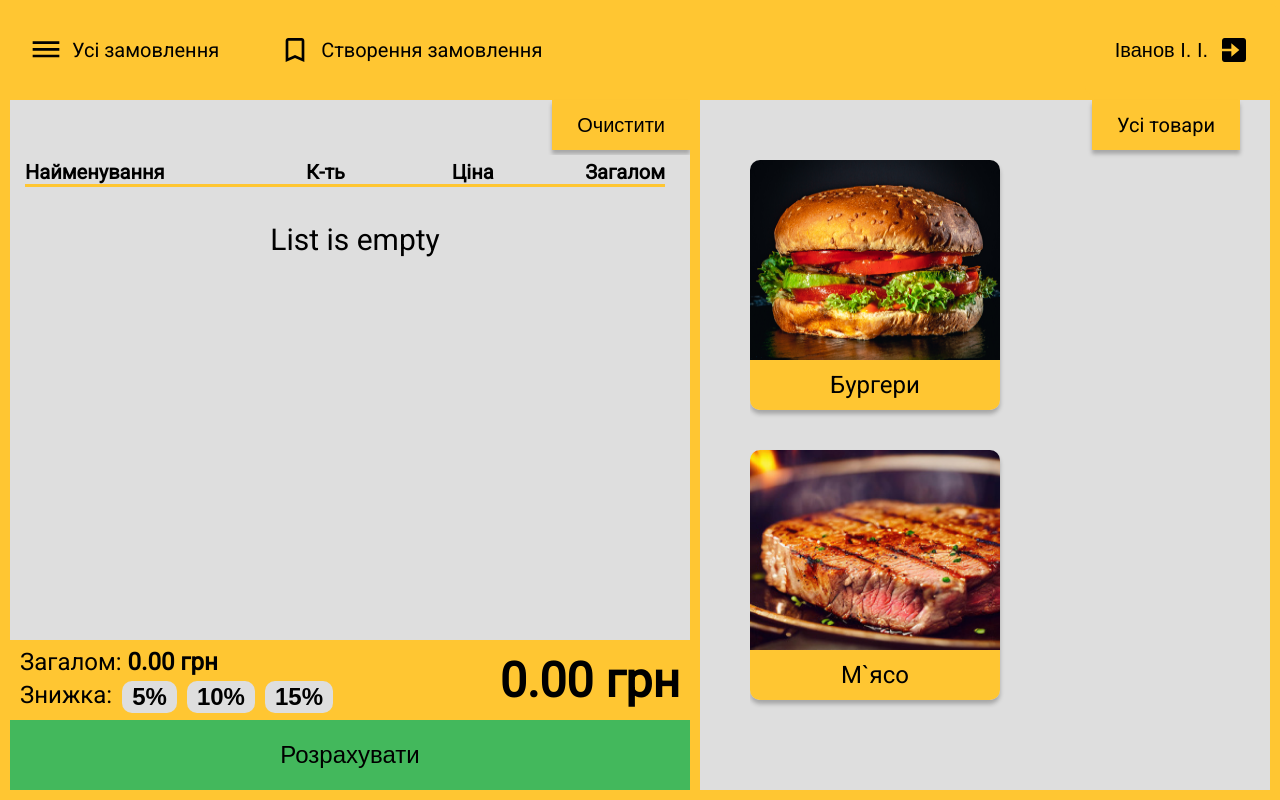
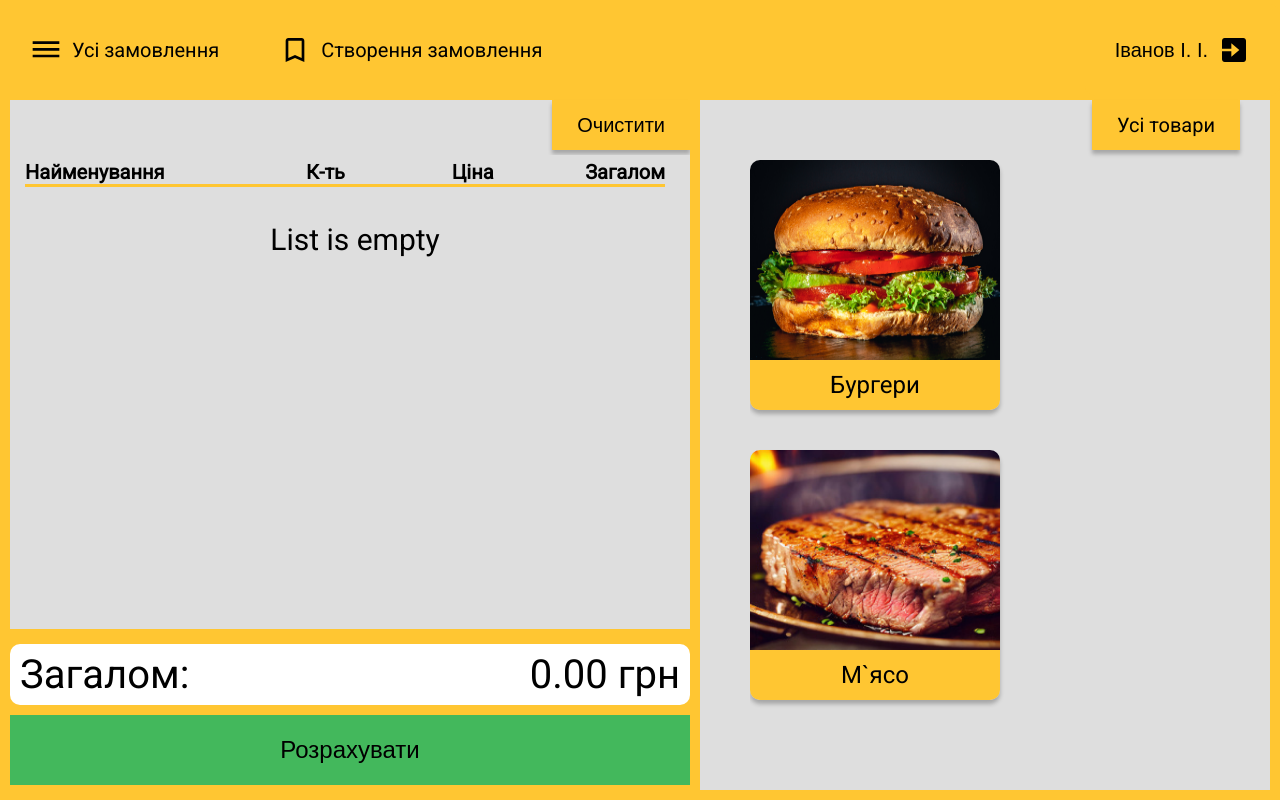
Before and after one commit to EvgenePirat/FiestaFoodProd, a React (Vite) app in the folder frontend/: page /auth in a window 1280 px wide. Both pictures are taken after a click on the button "Увійти". Built offline with nearby package versions, Linux system fonts and the light colour scheme.

Commit message:
fix: adjust conclusive block according to new design

```diff
--- a/frontend/src/pages/CreateOrderPage/components/AsideBar/AsideBar.module.scss
+++ b/frontend/src/pages/CreateOrderPage/components/AsideBar/AsideBar.module.scss
@@ -54,47 +54,20 @@
   }
 }
 
-.info-block {
-  padding: 5px 10px;
-  height: 80px;
+.conclusive {
   display: flex;
-  justify-content: space-between;
-  align-items: center;
+  flex-direction: column;
+  gap: 10px;
+  padding: 15px 0 5px;
   background-color: $colorSecondary;
 
-  .info {
+  .sum {
     display: flex;
-    flex-direction: column;
-    gap: 5px;
-    font-size: 2.4rem;
-
-    .discount-block {
-      display: flex;
-      gap: 10px;
-
-      .discount {
-        border: none;
-        border-radius: 10px;
-        padding: 2px 10px;
-        font-size: 2.4rem;
-        font-weight: bold;
-        cursor: pointer;
-        background-color: $colorBack;
-
-        &.active {
-          background-color: $colorSuccess;
-        }
-      }
-    }
-  }
-
-  .value {
-    font-weight: bold;
-  }
-
-  .final-sum {
-    font-weight: bold;
-    font-size: 4.8rem;
+    justify-content: space-between;
+    padding: 7px 10px;
+    font-size: 4rem;
+    background-color: $colorContentLight;
+    border-radius: 10px;
   }
 }
 
--- a/frontend/src/pages/CreateOrderPage/components/AsideBar/AsideBar.tsx
+++ b/frontend/src/pages/CreateOrderPage/components/AsideBar/AsideBar.tsx
@@ -6,15 +6,12 @@ import { OrderItem, PopupSubmitClear } from '../';
 
 import styles from './AsideBar.module.scss';
 
-const discountArray = [5, 10, 15];
-
 export default function AsideBar() {
   const products = useSelector((state: RootState) => state.productsSlice.products);
   const order = useSelector((state: RootState) => state.ordersSlice.order);
   const dispatch = useDispatch();
 
   const [isVisiblePopupClear, setIsVisiblePopupClear] = useState(false);
-  const [discount, setDiscount] = useState(0);
 
   const sum = useMemo(
     () =>
@@ -27,10 +24,7 @@ export default function AsideBar() {
 
   const handleClear = useCallback(() => {
     setIsVisiblePopupClear(true);
-    setDiscount(0);
   }, []);
-
-  const finalSum = useMemo(() => (sum * (100 - discount)) / 100, [discount, sum]);
 
   return (
     <div className={styles['aside-bar']}>
@@ -59,25 +53,9 @@ export default function AsideBar() {
       </div>
 
       <div className={styles['conclusive']}>
-        <div className={styles['info-block']}>
-          <div className={styles['info']}>
-            <p className={styles['sum']}>
-              Загалом: <span className={styles['value']}>{sum.toFixed(2)} грн</span>
-            </p>
-            <div className={styles['discount-block']}>
-              <span>Знижка:</span>
-              {discountArray.map((value) => (
-                <button
-                  key={value}
-                  className={`${styles['discount']} ${value === discount ? styles['active'] : ''}`}
-                  onClick={() => setDiscount(value)}>
-                  {value}%
-                </button>
-              ))}
-            </div>
-          </div>
-          <p className={styles['final-sum']}>{finalSum.toFixed(2)} грн</p>
-        </div>
+        <p className={styles['sum']}>
+          Загалом: <span className={styles['value']}>{sum.toFixed(2)} грн</span>
+        </p>
         <button className={styles['create-btn']} onClick={() => dispatch(createOrder())}>
           Розрахувати
         </button>
```
